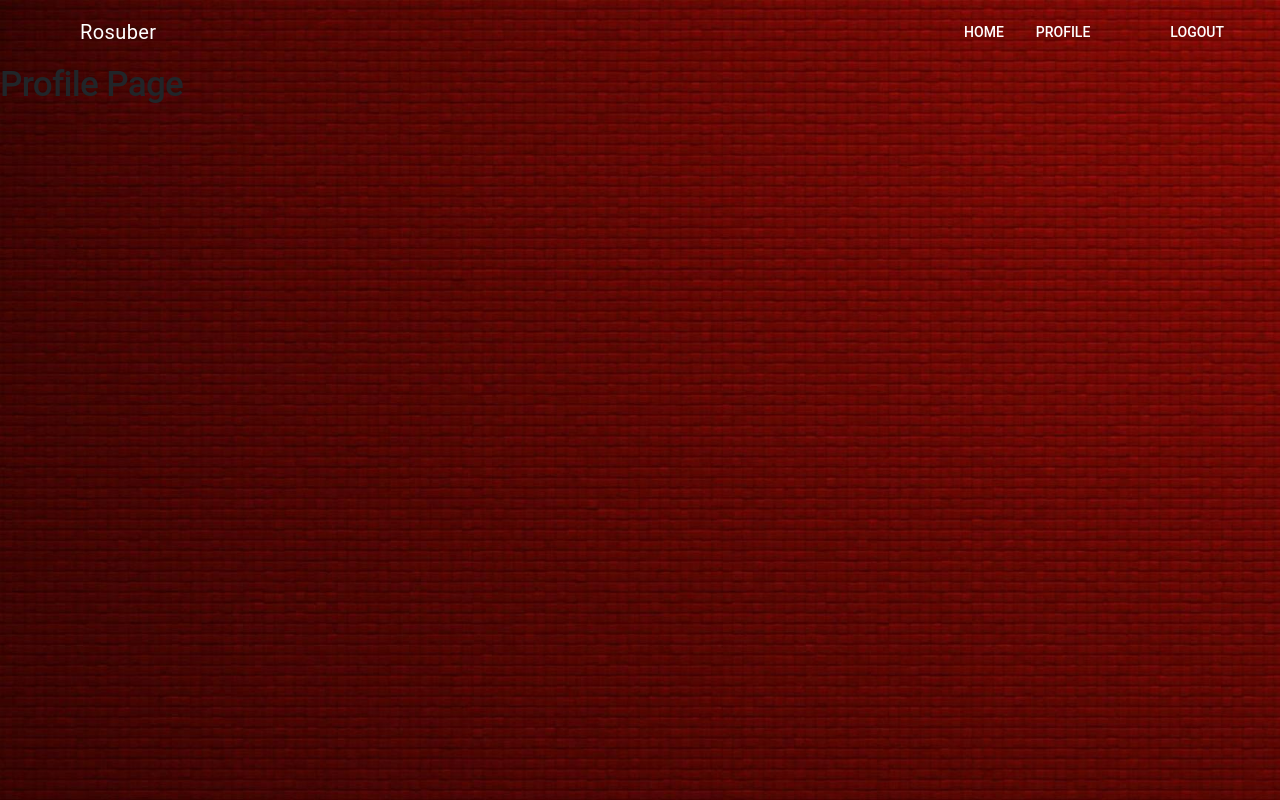
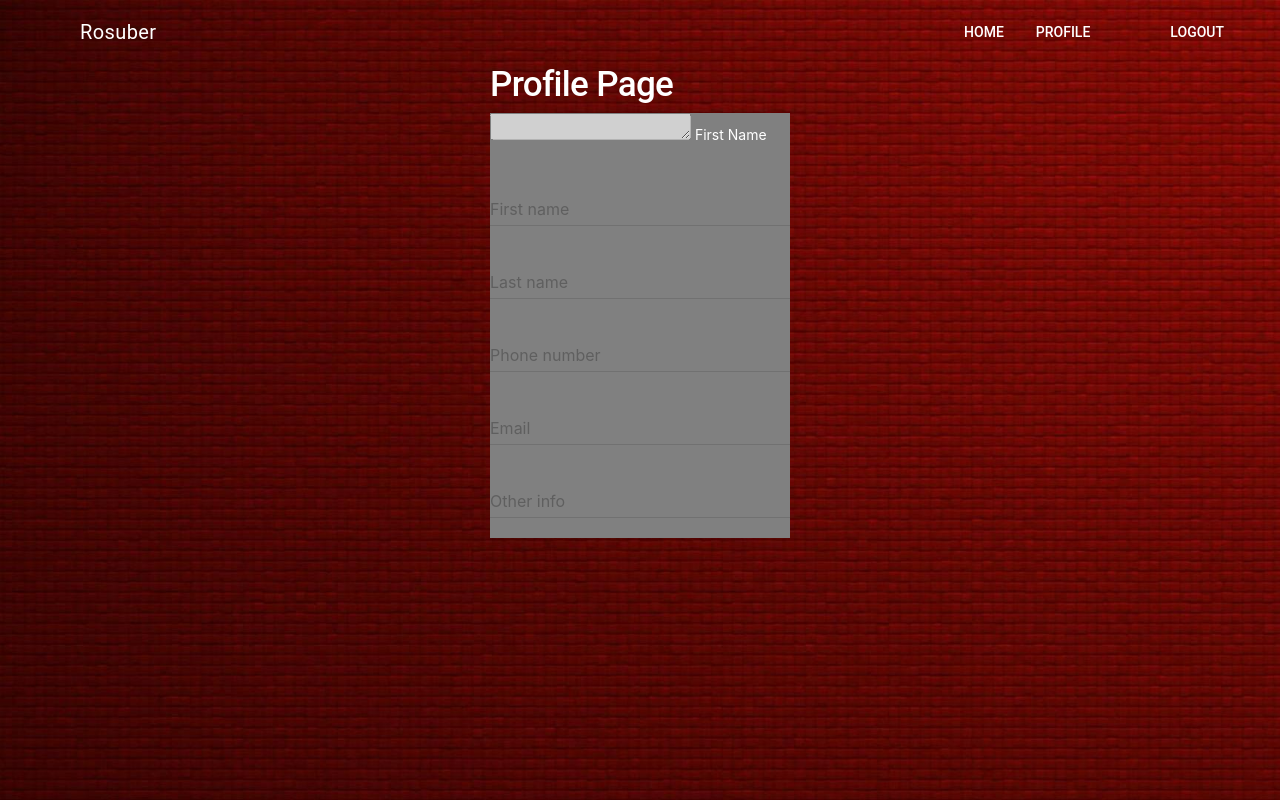
Before and after one commit to YizhiFeng/Rosuber, a Python web app: template Rosuber/Rosuber-gae/templates/profile.html in a window 1280 px wide. Run offline with Jinja, Linux system fonts and the light colour scheme; the template is opened without the code that fills it, so the values that code supplies are empty; some libraries are stand-ins or nearby versions.

Commit message:
updated profile page

```diff
--- a/Rosuber/Rosuber-gae/handlers/base_handlers.py
+++ b/Rosuber/Rosuber-gae/handlers/base_handlers.py
@@ -43,8 +43,7 @@ class BaseHandler(Handler):
     user_info = json.loads(self.session["user_info"])
     email = user_info["email"]
     values = {"user_info": user_info,
-              "user_email": email,
-              "logout_url": "/rosefire-logout"}
+              "user_email": email}
     self.update_values(email, values)
     self.response.out.write(template.render(values))
 
--- a/Rosuber/Rosuber-gae/static/css/style.css
+++ b/Rosuber/Rosuber-gae/static/css/style.css
@@ -2,10 +2,13 @@
 
 body {
   color: white;
-  background-color: #b50939;
 }
 
 .navbar-header .navbar-brand {
   		font-size: 1.5em;
 		font-family: 'Lobster', cursive;
 	}
+
+.profile_content {
+	background-color: grey;
+}
--- a/Rosuber/Rosuber-gae/templates/homepage.html
+++ b/Rosuber/Rosuber-gae/templates/homepage.html
@@ -34,7 +34,7 @@
   <script src="/static/js/bootstrap.min.js"></script>
 
   <!-- Custom CSS -->
-  <!--  link rel="stylesheet" href="/static/css/style.css"-->
+  <link rel="stylesheet" href="/static/css/style.css">
 
   <!-- Custom JS -->
   <script src="/static/js/main.js"></script>
@@ -57,6 +57,11 @@ color: white;
 
 nav .mdl-button {
 color: white;
+}
+
+main {
+position:absolute;
+margin:auto;
 }
 </style>
 
--- a/Rosuber/Rosuber-gae/templates/login.html
+++ b/Rosuber/Rosuber-gae/templates/login.html
@@ -48,7 +48,6 @@
 	}
 
 	body {
-  	color: white;
   	background: url('static/image/darkred.jpg') center / cover;
 	}
 
--- a/Rosuber/Rosuber-gae/templates/profile.html
+++ b/Rosuber/Rosuber-gae/templates/profile.html
@@ -3,5 +3,32 @@
 {% block content %}
 
 <h1>Profile Page</h1>
+<div class="profile_content" style="color: white">
+
+	<div>
+  		<textarea type="text" rows="1" id="fname" disabled>{{ user_info.name }}</textarea>
+  		<label for="fname">First Name</label>
+	</div><br>
+	<div id="first-name-field" class="mdl-textfield mdl-js-textfield mdl-textfield--floating-label">
+	  <input class="mdl-textfield__input" type="text" name="real_first_name">
+	  <label class="mdl-textfield__label" for="real_first_name">First name</label>
+	</div><br>
+	<div id="last-name-field" class="mdl-textfield mdl-js-textfield mdl-textfield--floating-label">
+	  <input class="mdl-textfield__input" type="text" name="real_last_name">
+	  <label class="mdl-textfield__label" for="real_last_name">Last name</label>
+	</div><br>
+	<div id="phone-number-field" class="mdl-textfield mdl-js-textfield mdl-textfield--floating-label">
+	  <input class="mdl-textfield__input" type="text" name="phone_number">
+	  <label class="mdl-textfield__label" for="phone_number">Phone number</label>
+	</div><br>
+	<div id="email-field" class="mdl-textfield mdl-js-textfield mdl-textfield--floating-label">
+	  <input class="mdl-textfield__input" type="text" name="email">
+	  <label class="mdl-textfield__label" for="email">Email</label>
+	</div><br>
+	<div id="other-info-field" class="mdl-textfield mdl-js-textfield mdl-textfield--floating-label">
+	  <input class="mdl-textfield__input" type="text" name="other_info">
+	  <label class="mdl-textfield__label" for="other_info">Other info</label>
+	</div><br>
+</div>
 
 {% endblock %}
```
Also changed, not shown: Rosuber/Rosuber-gae/static/image/notebook.jpg (added), 1 other file.
